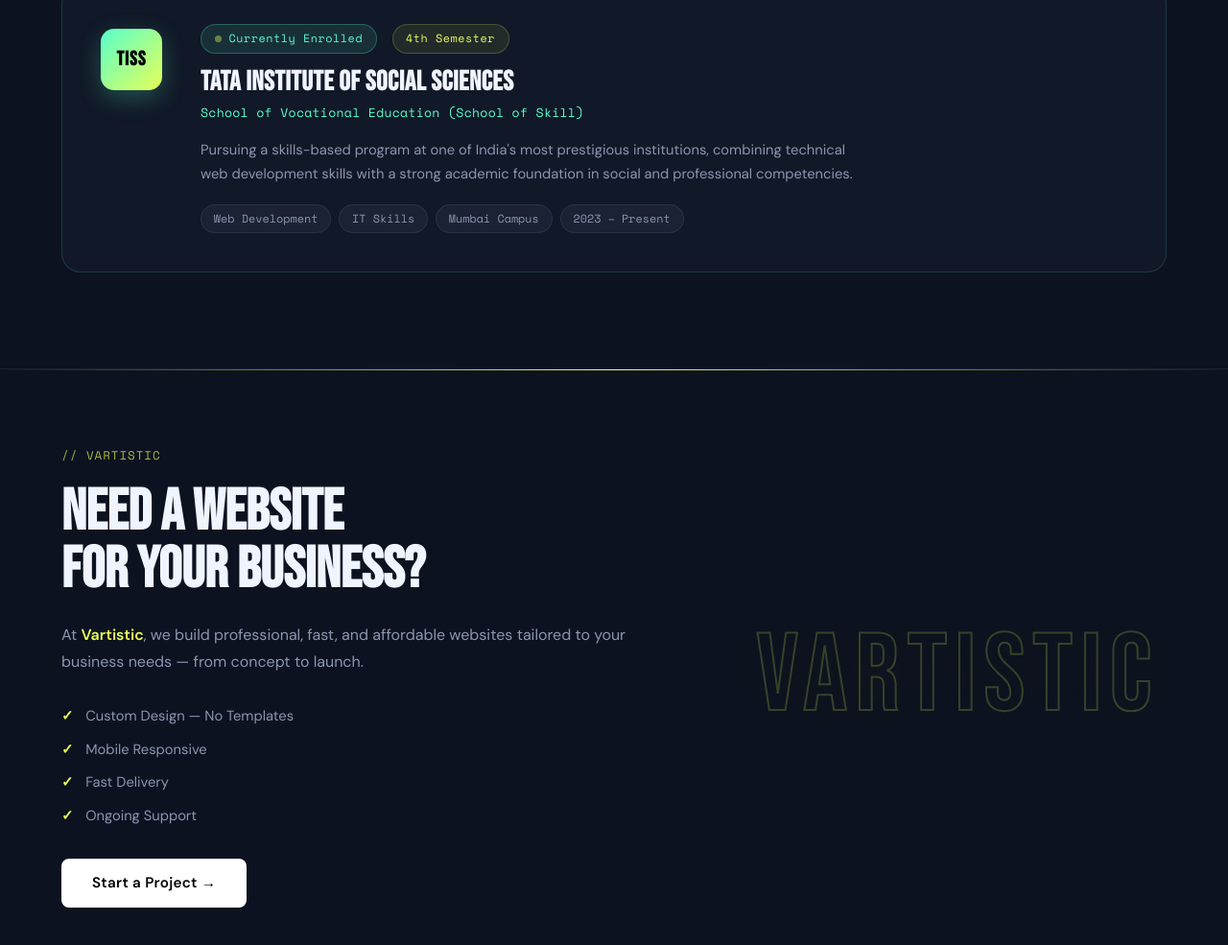
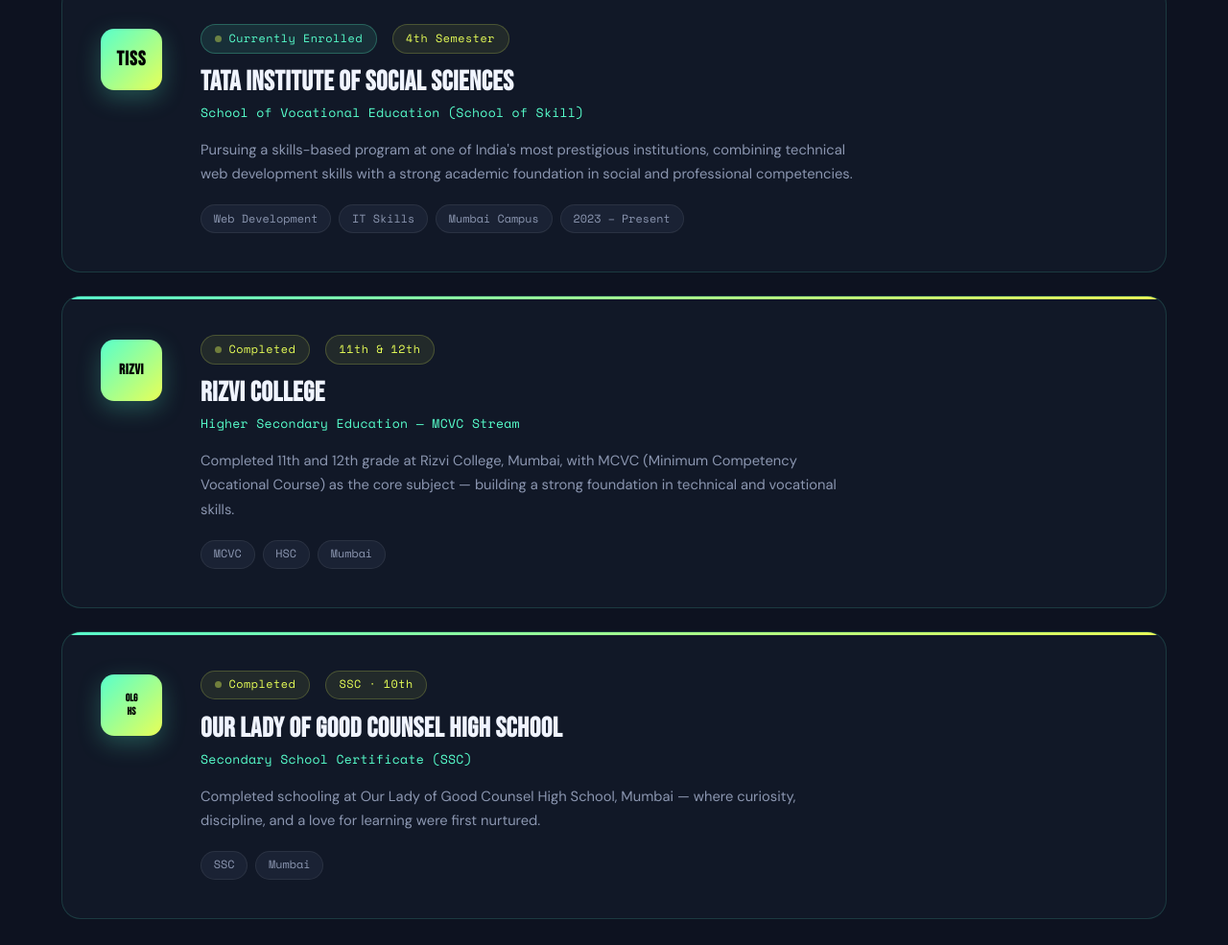
Before and after one commit to sayedshoaib8/shoaib-portfolio-website, a plain HTML site: page index.html in a window 1280 px wide. Shown: the part 5095-6080 px from the top of the page at 96% size. Drawn offline with nearby package versions, Linux system fonts and the light colour scheme.

Commit message:
Add education details and update HTML structure

```diff
--- a/index.html
+++ b/index.html
@@ -599,6 +599,8 @@
     <div class="container">
         <div class="section-label">// 04 — Education</div>
         <h2 class="section-title">Where I'm<br><em>Studying</em></h2>
+        <div style="display:flex; flex-direction:column; gap:1.5rem;">
+
         <div class="edu-card">
             <div class="edu-left">
                 <div class="edu-logo">TISS</div>
@@ -620,6 +622,51 @@
                     <span class="edu-tag">2023 – Present</span>
                 </div>
             </div>
+        </div>
+
+        <div class="edu-card">
+            <div class="edu-left">
+                <div class="edu-logo" style="font-size:0.95rem; letter-spacing:0.5px;">RIZVI</div>
+            </div>
+            <div class="edu-right">
+                <div class="edu-meta">
+                    <span class="edu-status" style="background:rgba(232,255,87,0.08);border-color:rgba(232,255,87,0.2);color:var(--accent);">
+                        <span class="badge-dot" style="background:var(--accent);animation:pulse 2s infinite;"></span>Completed
+                    </span>
+                    <span class="edu-semester">11th &amp; 12th</span>
+                </div>
+                <h3 class="edu-title">Rizvi College</h3>
+                <p class="edu-school">Higher Secondary Education — MCVC Stream</p>
+                <p class="edu-desc">Completed 11th and 12th grade at Rizvi College, Mumbai, with MCVC (Minimum Competency Vocational Course) as the core subject — building a strong foundation in technical and vocational skills.</p>
+                <div class="edu-tags">
+                    <span class="edu-tag">MCVC</span>
+                    <span class="edu-tag">HSC</span>
+                    <span class="edu-tag">Mumbai</span>
+                </div>
+            </div>
+        </div>
+
+        <div class="edu-card">
+            <div class="edu-left">
+                <div class="edu-logo" style="font-size:0.7rem; letter-spacing:0; text-align:center; line-height:1.3; padding:0 4px;">OLG<br>HS</div>
+            </div>
+            <div class="edu-right">
+                <div class="edu-meta">
+                    <span class="edu-status" style="background:rgba(232,255,87,0.08);border-color:rgba(232,255,87,0.2);color:var(--accent);">
+                        <span class="badge-dot" style="background:var(--accent);animation:pulse 2s infinite;"></span>Completed
+                    </span>
+                    <span class="edu-semester">SSC · 10th</span>
+                </div>
+                <h3 class="edu-title">Our Lady of Good Counsel High School</h3>
+                <p class="edu-school">Secondary School Certificate (SSC)</p>
+                <p class="edu-desc">Completed schooling at Our Lady of Good Counsel High School, Mumbai — where curiosity, discipline, and a love for learning were first nurtured.</p>
+                <div class="edu-tags">
+                    <span class="edu-tag">SSC</span>
+                    <span class="edu-tag">Mumbai</span>
+                </div>
+            </div>
+        </div>
+
         </div>
     </div>
 </section>
```
